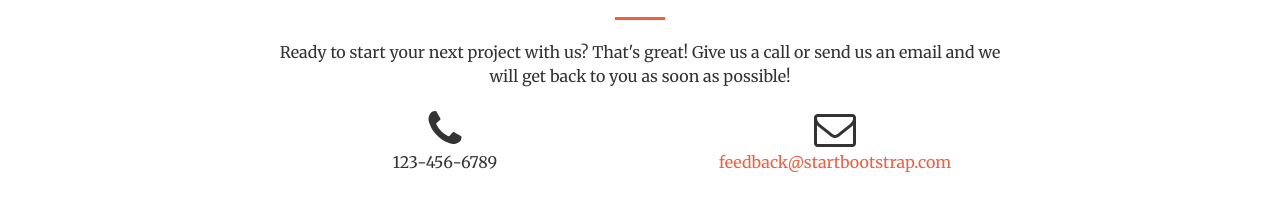
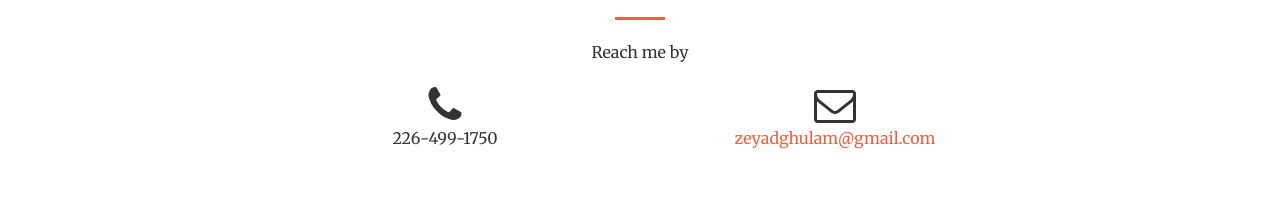
Before and after one commit to zeyadghulam/zeyadghulam.github.io, a website: page index.html in a window 1280 px wide. Shown: the part 2473-2684 px from the top of the page. Drawn offline with nearby package versions, Linux system fonts and the light colour scheme.

Commit message:
Changed to left name

```diff
--- a/index.html
+++ b/index.html
@@ -36,7 +36,7 @@
                 <button type="button" class="navbar-toggle collapsed" data-toggle="collapse" data-target="#bs-example-navbar-collapse-1">
                     <span class="sr-only">Toggle navigation</span> Menu <i class="fa fa-bars"></i>
                 </button>
-                <a class="navbar-brand page-scroll" href="#page-top">Start Bootstrap</a>
+                <a class="navbar-brand page-scroll" href="#page-top">Zeyad Ghulam</a>
             </div>
 
             <!-- Collect the nav links, forms, and other content for toggling -->
@@ -240,15 +240,15 @@
                 <div class="col-lg-8 col-lg-offset-2 text-center">
                     <h2 class="section-heading">Let's Get In Touch!</h2>
                     <hr class="primary">
-                    <p>Ready to start your next project with us? That's great! Give us a call or send us an email and we will get back to you as soon as possible!</p>
+                    <p>Reach me by</p>
                 </div>
                 <div class="col-lg-4 col-lg-offset-2 text-center">
                     <i class="fa fa-phone fa-3x sr-contact"></i>
-                    <p>123-456-6789</p>
+                    <p>226-499-1750</p>
                 </div>
                 <div class="col-lg-4 text-center">
                     <i class="fa fa-envelope-o fa-3x sr-contact"></i>
-                    <p><a href="mailto:your-email@your-domain.com">feedback@startbootstrap.com</a></p>
+                    <p><a href="mailto:your-email@your-domain.com">zeyadghulam@gmail.com</a></p>
                 </div>
             </div>
         </div>
```
